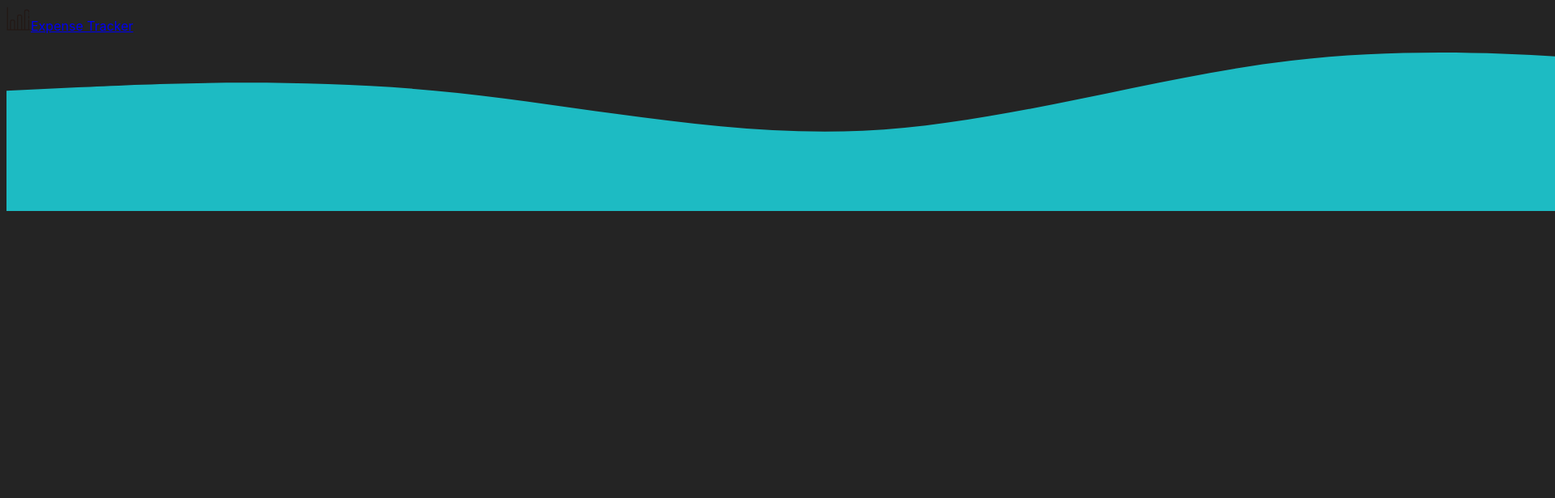
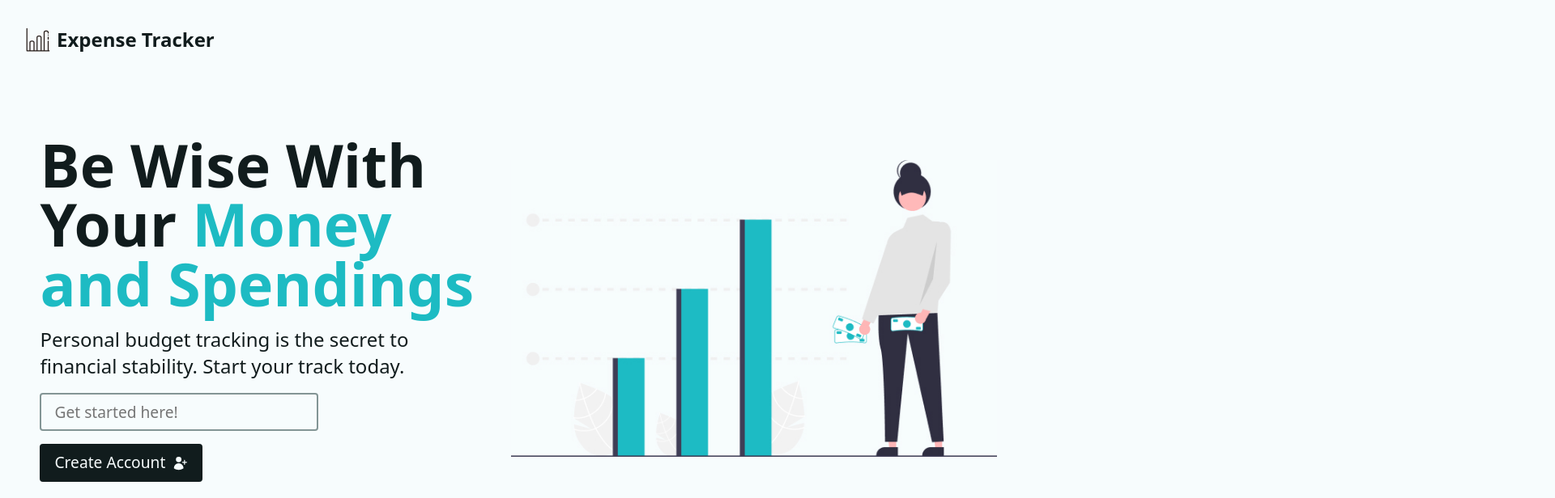
Before and after one commit to Eray-Adiyaman/expense_tracker_react_reactrouterv6, a React (Vite) app: page / in a window 1280 px wide. Shown: the top 616 px of the page at 81% size, 1920 px wide, since content can reach past the window. Built offline with nearby package versions, Linux system fonts and the light colour scheme.

Commit message:
Dashboard,intro and styles

```diff
--- a/package.json
+++ b/package.json
@@ -12,7 +12,8 @@
     "@heroicons/react": "^2.0.16",
     "react": "^18.2.0",
     "react-dom": "^18.2.0",
-    "react-router-dom": "6.8"
+    "react-router-dom": "6.8",
+    "react-toastify": "^9.1.1"
   },
   "devDependencies": {
     "@types/react": "^18.0.27",
--- a/src/App.jsx
+++ b/src/App.jsx
@@ -1,5 +1,9 @@
 import { createBrowserRouter, RouterProvider } from "react-router-dom";
 import { logoutAction } from "./actions/logout";
+
+import { ToastContainer } from 'react-toastify';
+import 'react-toastify/dist/ReactToastify.css';
+
 
 import Main, { mainLoader } from "./layouts/Main";
 import Dashboard, { dashboardLoader } from "./pages/Dashboard";
@@ -31,6 +35,7 @@ function App() {
   return (
     <div className="App">
       <RouterProvider router={router} />
+      <ToastContainer />
     </div>
   );
 }
--- a/src/actions/logout.js
+++ b/src/actions/logout.js
@@ -1,8 +1,10 @@
 import { redirect } from "react-router-dom"
+import { toast } from "react-toastify"
 import { deleteItem } from "../helpers"
 
 export async function logoutAction(){
 
     deleteItem({key: "userName"})
+    toast.success("Successfully deleted!")
     return redirect("/")
 }
--- /dev/null
+++ b/src/components/Intro.jsx
@@ -0,0 +1,34 @@
+import { Form } from "react-router-dom";
+
+import {UserPlusIcon} from "@heroicons/react/24/solid"
+import illustration from "../assets/illustration.jpg"
+
+export default function Intro() {
+  return (
+    <div className="intro">
+      <div>
+        <h1>
+          Be Wise With Your <span className="accent">Money and Spendings</span>
+        </h1>
+        <p>
+            Personal budget tracking is the secret to financial stability. Start your track today.
+        </p>
+        <Form method="post">
+            <input
+            required
+            type="text"
+            name="userName"
+            placeholder="Get started here!"
+            aria-label="Your Name"
+            autoComplete="given-name"
+            />
+            <button type="submit" className="btn btn--dark">
+                <span>Create Account</span>
+                <UserPlusIcon width={20}/>
+            </button>
+        </Form>
+      </div>
+      <img src={illustration} alt="Person" width={600} />
+    </div>
+  );
+}
--- a/src/index.css
+++ b/src/index.css
@@ -1,15 +1,425 @@
+@media screen and (max-width: 725px) {
+  .expense-inputs {
+    -ms-flex-wrap: wrap;
+    flex-wrap: wrap;
+  }
+}
+
+@media screen and (max-width: 525px) {
+  nav a span {
+    display: none;
+  }
+}
+
+*,
+*::before,
+*::after {
+  margin: 0;
+  padding: 0;
+  -webkit-box-sizing: border-box;
+  box-sizing: border-box;
+}
+
+img {
+  display: block;
+  max-width: 100%;
+}
+
+svg {
+  pointer-events: none;
+}
+
 :root {
-  font-family: Inter, system-ui, Avenir, Helvetica, Arial, sans-serif;
-  line-height: 1.5;
+  /* fonts */
+  --fs-200: clamp(0.78rem, calc(0.71rem + 0.35vw), 0.96rem);
+  --fs-300: clamp(0.94rem, calc(0.84rem + 0.51vw), 1.2rem);
+  --fs-400: clamp(1.13rem, calc(0.98rem + 0.73vw), 1.5rem);
+  --fs-500: clamp(1.94rem, calc(1.56rem + 1.92vw), 2.93rem);
+  --fs-600: clamp(2.8rem, calc(2.11rem + 3.47vw), 4.58rem);
+  --lh-1: 1;
+  --lh-1-1: 1.1;
+  --lh-1-4: 1.4;
+
+  /* colors */
+  --accent: 183 74% 44%;
+  --bkg: 190 60% 98%;
+  --text: 185 26% 9%;
+  --muted: 183 8% 55%;
+  --light: 180 14% 85%;
+  --warning: 4 66% 63%;
+
+  /* utils */
+  --space-xs: 8px;
+  --space-sm: 16px;
+  --space-md: 24px;
+  --space-lg: 32px;
+  --space-xl: 40px;
+  --content-sm: 40ch;
+  --content: 60ch;
+  --round-sm: 4px;
+  --round-md: 10px;
+  --round-lg: 25px;
+  --round-full: 100vmax;
+
+  /* toast customizations */
+  --toastify-color-success: hsl(var(--accent));
+}
+
+body {
+  font-family: system-ui, -apple-system, BlinkMacSystemFont, "Segoe UI", Roboto,
+    Oxygen, Ubuntu, Cantarell, "Open Sans", "Helvetica Neue", sans-serif;
+  font-size: var(--fs-400);
+  line-height: var(--lh-1-4);
   font-weight: 400;
-
-  color-scheme: light dark;
-  color: rgba(255, 255, 255, 0.87);
-  background-color: #242424;
-
   font-synthesis: none;
   text-rendering: optimizeLegibility;
   -webkit-font-smoothing: antialiased;
   -moz-osx-font-smoothing: grayscale;
   -webkit-text-size-adjust: 100%;
+  background-color: hsl(var(--bkg));
+  color: hsl(var(--text));
 }
+
+/* typography */
+
+h1,
+h2,
+h3,
+h4,
+h5,
+h6 {
+  font-weight: bold;
+  line-height: var(--lh-1);
+}
+
+h1,
+.h1 {
+  font-size: var(--fs-600);
+}
+
+h2,
+.h2 {
+  font-size: var(--fs-500);
+}
+
+h3,
+.h3 {
+  font-size: var(--fs-400);
+}
+
+small {
+  font-size: var(--fs-200);
+  line-height: var(--lh-1);
+}
+
+p {
+  max-width: var(--content);
+}
+
+/* color utils */
+
+.accent {
+  color: hsl(var(--accent));
+}
+
+.muted {
+  color: hsl(var(--muted));
+}
+
+/* links and buttons */
+
+:where(a, .btn) {
+  --color: hsl(var(--text));
+  --backdrop: hsl(var(--accent));
+  font: inherit;
+  color: var(--color);
+  border-radius: var(--round-sm);
+  -webkit-transition: -webkit-box-shadow 300ms
+    cubic-bezier(0.075, 0.82, 0.165, 1);
+  transition: -webkit-box-shadow 300ms cubic-bezier(0.075, 0.82, 0.165, 1);
+  -o-transition: box-shadow 300ms cubic-bezier(0.075, 0.82, 0.165, 1);
+  -webkit-transition: -webkit-box-shadow 300ms
+    cubic-bezier(0.075, 0.82, 0.165, 1);
+  transition: box-shadow 300ms cubic-bezier(0.075, 0.82, 0.165, 1);
+  transition: box-shadow 300ms cubic-bezier(0.075, 0.82, 0.165, 1),
+    -webkit-box-shadow 300ms cubic-bezier(0.075, 0.82, 0.165, 1);
+  transition: box-shadow 300ms cubic-bezier(0.075, 0.82, 0.165, 1),
+    -webkit-box-shadow 300ms cubic-bezier(0.075, 0.82, 0.165, 1);
+}
+
+:where(a, .btn):focus {
+  outline: none;
+}
+
+:where(a, .btn):is(:hover, :focus-visible) {
+  -webkit-box-shadow: 0 0 0 3px hsl(var(--bkg)), 0 0 0 6px var(--backdrop);
+  box-shadow: 0 0 0 3px hsl(var(--bkg)), 0 0 0 6px var(--backdrop);
+}
+
+:where(.btn) {
+  --color: hsl(var(--bkg));
+  background-color: var(--backdrop);
+  color: var(--color);
+  padding: var(--space-xs) var(--space-sm);
+  border: 2px solid var(--backdrop);
+  font-size: var(--fs-300);
+  text-decoration: none;
+  display: -webkit-box;
+  display: -ms-flexbox;
+  display: flex;
+  -webkit-box-align: center;
+  -ms-flex-align: center;
+  align-items: center;
+  gap: var(--space-xs);
+  max-width: -webkit-fit-content;
+  max-width: -moz-fit-content;
+  max-width: fit-content;
+  cursor: pointer;
+}
+
+:where(.btn):is(:hover, :focus-visible) {
+  background-color: var(--backdrop);
+  color: var(--color);
+}
+
+:where(.btn--dark) {
+  --backdrop: hsl(var(--text));
+}
+
+:where(.btn--outline) {
+  background-color: var(--color);
+  color: var(--backdrop);
+  border: 2px solid var(--backdrop);
+}
+
+:where(.btn--outline):is(:hover, :focus-visible) {
+  --backdrop: var(--outline);
+  --color: hsl(var(--bkg));
+  outline: 0px solid var(--outline);
+}
+
+:where(.btn--warning) {
+  --backdrop: hsl(var(--warning) / 0.1);
+  border: 2px solid hsl(var(--warning));
+  --color: hsl(var(--warning));
+}
+
+:where(.btn--warning):is(:hover, :focus-visible) {
+  --backdrop: hsl(var(--warning));
+  --color: hsl(var(--bkg));
+}
+
+.btn[disabled] {
+  opacity: 0.5;
+}
+
+/* utility layouts */
+
+.flex-lg {
+  display: -webkit-box;
+  display: -ms-flexbox;
+  display: flex;
+  -ms-flex-wrap: wrap;
+  flex-wrap: wrap;
+  -webkit-box-align: start;
+  -ms-flex-align: start;
+  align-items: start;
+  gap: var(--space-lg);
+}
+
+.flex-md {
+  display: -webkit-box;
+  display: -ms-flexbox;
+  display: flex;
+  -ms-flex-wrap: wrap;
+  flex-wrap: wrap;
+  -webkit-box-align: start;
+  -ms-flex-align: start;
+  align-items: start;
+  gap: var(--space-md);
+}
+
+.flex-sm {
+  display: -webkit-box;
+  display: -ms-flexbox;
+  display: flex;
+  -ms-flex-wrap: wrap;
+  flex-wrap: wrap;
+  -webkit-box-align: start;
+  -ms-flex-align: start;
+  align-items: start;
+  gap: var(--space-sm);
+}
+
+.grid-lg {
+  display: -ms-grid;
+  display: grid;
+  gap: var(--space-lg);
+  width: 100%;
+}
+
+.grid-md {
+  display: -ms-grid;
+  display: grid;
+  gap: var(--space-md);
+  width: 100%;
+}
+
+.grid-sm {
+  display: -ms-grid;
+  display: grid;
+  gap: var(--space-sm);
+  width: 100%;
+}
+
+.grid-xs {
+  display: -ms-grid;
+  display: grid;
+  gap: var(--space-xs);
+  width: 100%;
+}
+
+[hidden] {
+  display: none;
+}
+
+/* main layout */
+.layout {
+  display: -ms-grid;
+  display: grid;
+  min-height: 100vh;
+  -ms-grid-rows: auto 1fr auto;
+  grid-template-rows: auto 1fr auto;
+}
+
+.layout > img {
+  width: 100%;
+}
+
+main {
+  max-width: 1500px;
+  width: 100%;
+  padding: var(--space-md) var(--space-md) var(--space-xl);
+  margin-inline: auto;
+  display: -ms-grid;
+  display: grid;
+  place-items: start;
+}
+
+/* navbar */
+nav {
+  display: -webkit-box;
+  display: -ms-flexbox;
+  display: flex;
+  -webkit-box-pack: justify;
+  -ms-flex-pack: justify;
+  justify-content: space-between;
+  -webkit-box-align: center;
+  -ms-flex-align: center;
+  align-items: center;
+  width: 100%;
+  padding: var(--space-md);
+  max-width: 1500px;
+  margin-inline: auto;
+}
+
+nav a {
+  display: -webkit-box;
+  display: -ms-flexbox;
+  display: flex;
+  -webkit-box-align: center;
+  -ms-flex-align: center;
+  align-items: center;
+  gap: var(--space-xs);
+  padding: var(--space-xs);
+  text-decoration: none;
+  font-weight: bold;
+}
+
+
+
+/* forms */
+label {
+  font-size: var(--fs-300);
+  font-weight: bold;
+}
+
+input,
+select {
+  width: 100%;
+  font: inherit;
+  font-size: var(--fs-300);
+  background-color: hsl(var(--bkg));
+  border: 2px solid hsl(var(--muted));
+  border-radius: var(--round-sm);
+  padding: var(--space-xs) var(--space-sm);
+  height: 100%;
+  -webkit-transition: -webkit-box-shadow 300ms
+    cubic-bezier(0.075, 0.82, 0.165, 1);
+  transition: -webkit-box-shadow 300ms cubic-bezier(0.075, 0.82, 0.165, 1);
+  -o-transition: box-shadow 300ms cubic-bezier(0.075, 0.82, 0.165, 1);
+  -webkit-transition: -webkit-box-shadow 300ms
+    cubic-bezier(0.075, 0.82, 0.165, 1);
+  transition: box-shadow 300ms cubic-bezier(0.075, 0.82, 0.165, 1);
+  transition: box-shadow 300ms cubic-bezier(0.075, 0.82, 0.165, 1),
+    -webkit-box-shadow 300ms cubic-bezier(0.075, 0.82, 0.165, 1);
+  transition: box-shadow 300ms cubic-bezier(0.075, 0.82, 0.165, 1),
+    -webkit-box-shadow 300ms cubic-bezier(0.075, 0.82, 0.165, 1);
+}
+
+:is(input, select):focus {
+  outline: none;
+  border-color: hsl(var(--accent));
+  -webkit-box-shadow: 0 0 0 1px hsl(var(--accent));
+  box-shadow: 0 0 0 1px hsl(var(--accent));
+}
+
+/* Intro */
+.intro {
+  display: -webkit-box;
+  display: -ms-flexbox;
+  display: flex;
+  -ms-flex-wrap: wrap;
+  flex-wrap: wrap;
+  -ms-flex-item-align: center;
+  -ms-grid-row-align: center;
+  align-self: center;
+  -ms-grid-column-align: center;
+  justify-self: center;
+  -webkit-box-align: center;
+  -ms-flex-align: center;
+  align-items: center;
+  -webkit-box-pack: center;
+  -ms-flex-pack: center;
+  justify-content: center;
+  gap: var(--space-lg);
+}
+
+.intro div {
+  display: -ms-grid;
+  display: grid;
+  gap: var(--space-sm);
+  max-width: var(--content-sm);
+}
+
+.intro form {
+  display: -ms-grid;
+  display: grid;
+  gap: var(--space-sm);
+  max-width: 25ch;
+}
+
+/* dashboard */
+.dashboard {
+  display: -ms-grid;
+  display: grid;
+  gap: var(--space-lg);
+  place-items: start;
+  width: 100%;
+}
+
+
+/* toast */
+.Toastify__toast-body {
+  font-size: var(--fs-300);
+}
--- a/src/pages/Dashboard.jsx
+++ b/src/pages/Dashboard.jsx
@@ -1,5 +1,6 @@
 //ReactRouter imports
 import { useLoaderData } from "react-router-dom";
+import Intro from "../components/Intro";
 
 //helper functions
 import { fetchData } from "../helpers"
@@ -16,8 +17,8 @@ export default function Dashboard() {
    const {userName} =  useLoaderData()
 
   return (
-    <div>
-        <h1>{userName}</h1>
-    </div>
+    <>
+        {userName ? (<p>{userName}</p>) : <Intro />}
+    </>
   )
 }
```
Also changed, not shown: 1 other file (tests, documents, lock files or other folders).
